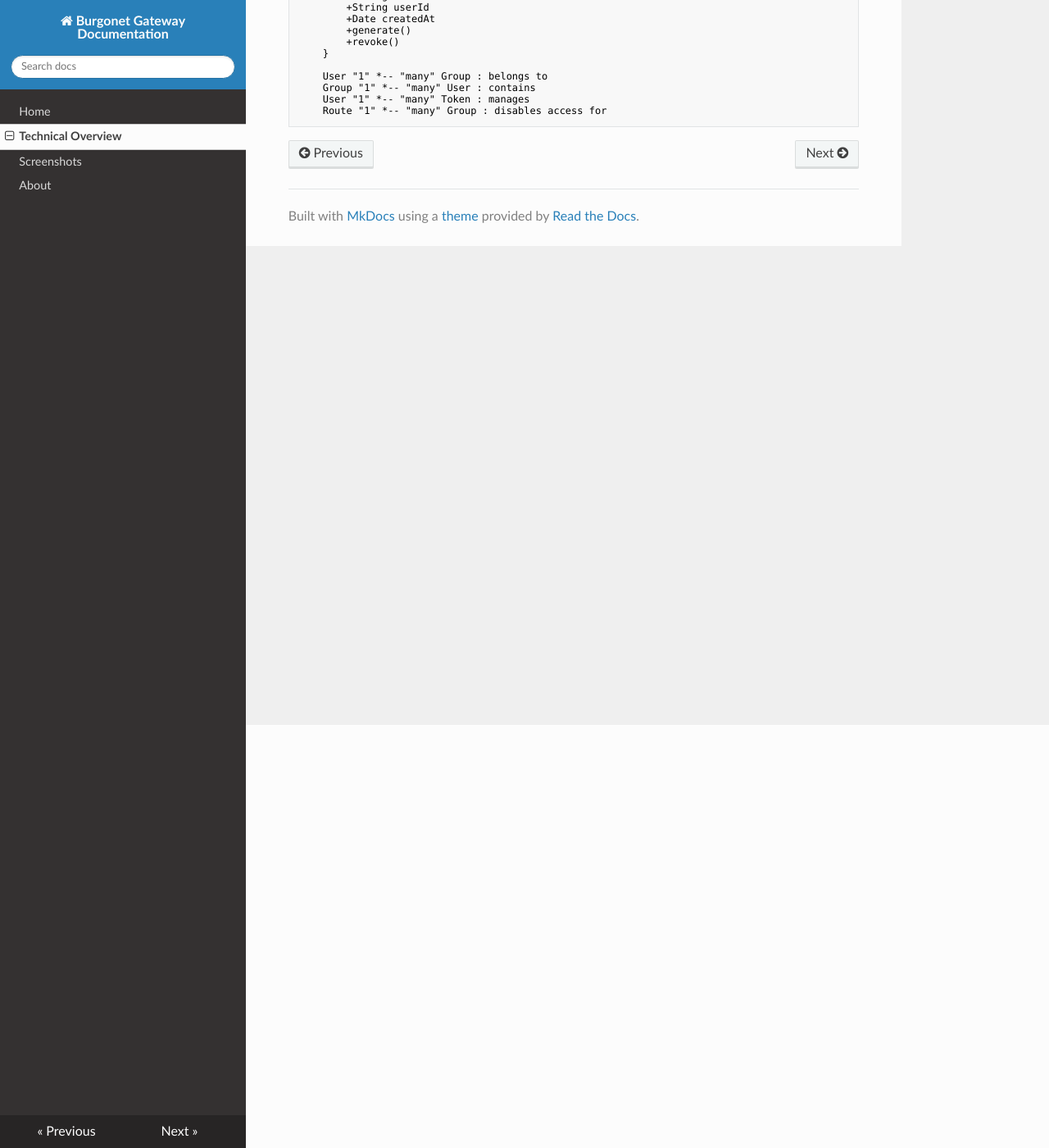
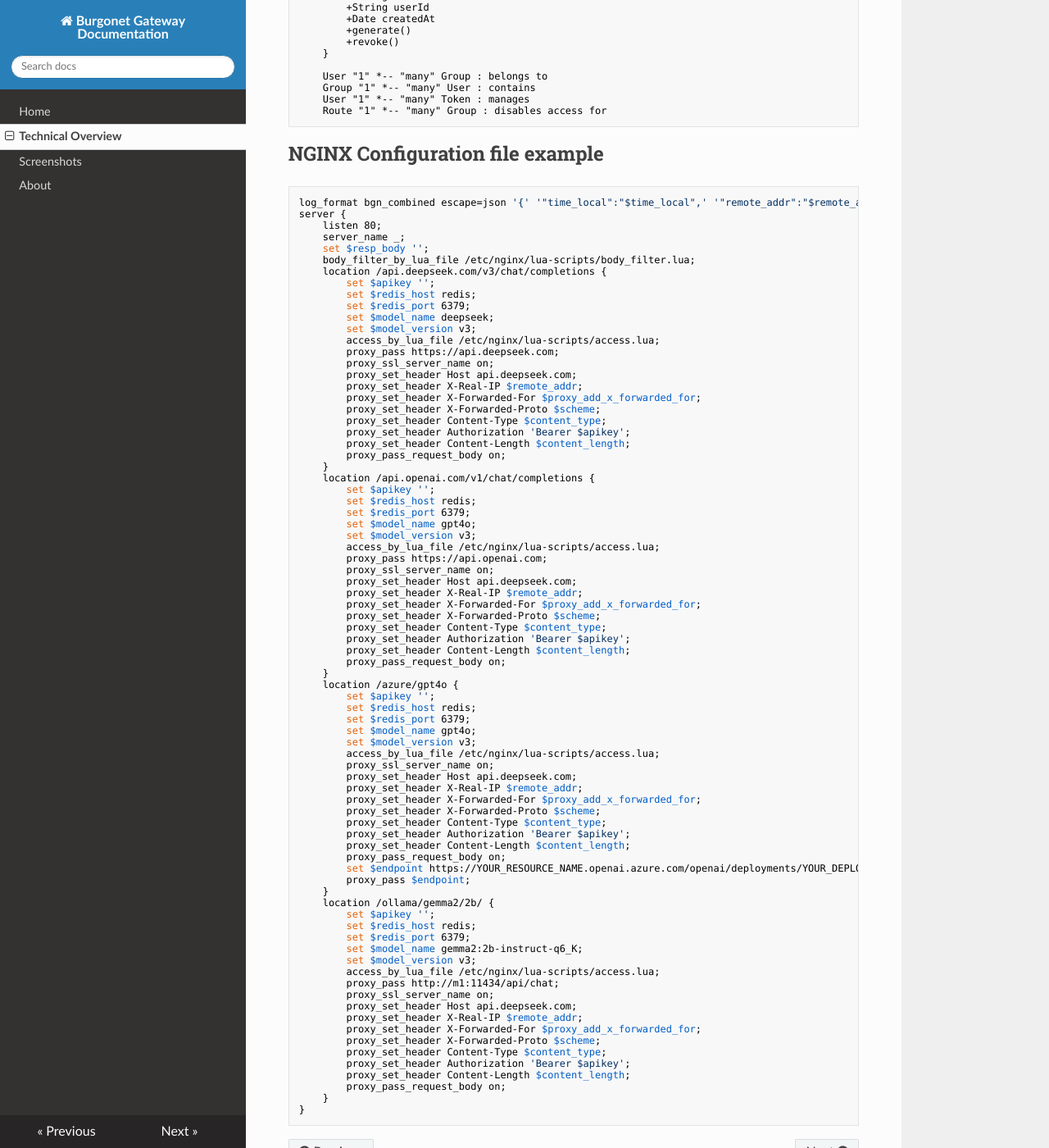
Before and after one commit to scampion/burgonet-gateway, an MkDocs documentation site: the page built from docs/technical.md, in a window 1280 px wide and 1400 px high, scrolled down 516 px. Shown: the whole window at 82% size. Built offline with MkDocs 1.6.1, drawn with Linux system fonts in a browser that asks for light colours; nearby versions of some CDN libraries.

Commit message:
varioux fix

````diff
--- a/docs/technical.md
+++ b/docs/technical.md
@@ -38,3 +38,88 @@ classDiagram
     User "1" *-- "many" Token : manages
     Route "1" *-- "many" Group : disables access for
 ```
+
+## NGINX Configuration file example
+
+```
+log_format bgn_combined escape=json '{' '"time_local":"$time_local",' '"remote_addr":"$remote_addr",' '"remote_user":"$remote_user",' '"request":"$request",' '"status": "$status",' '"body_bytes_sent":"$body_bytes_sent",' '"request_time":"$request_time",' '"http_referrer":"$http_referer",' '"http_user_agent":"$http_user_agent",' '"http_x_forwarded_for":"$http_x_forwarded_for",' '"host":"$host",' '"upstream_addr":"$upstream_addr",' '"request_method":"$request_method",' '"http_version":"$server_protocol",' '"request_body":"$request_body",' '"response_body":"$resp_body",' '"provider":"$provider",' '"model_name":"$model_name",' '"model_version":"$model_version"' '}';
+server {
+    listen 80;
+    server_name _;
+    set $resp_body '';
+    body_filter_by_lua_file /etc/nginx/lua-scripts/body_filter.lua;
+    location /api.deepseek.com/v3/chat/completions {
+        set $apikey '';
+        set $redis_host redis;
+        set $redis_port 6379;
+        set $model_name deepseek;
+        set $model_version v3;
+        access_by_lua_file /etc/nginx/lua-scripts/access.lua;
+        proxy_pass https://api.deepseek.com;
+        proxy_ssl_server_name on;
+        proxy_set_header Host api.deepseek.com;
+        proxy_set_header X-Real-IP $remote_addr;
+        proxy_set_header X-Forwarded-For $proxy_add_x_forwarded_for;
+        proxy_set_header X-Forwarded-Proto $scheme;
+        proxy_set_header Content-Type $content_type;
+        proxy_set_header Authorization 'Bearer $apikey';
+        proxy_set_header Content-Length $content_length;
+        proxy_pass_request_body on;
+    }
+    location /api.openai.com/v1/chat/completions {
+        set $apikey '';
+        set $redis_host redis;
+        set $redis_port 6379;
+        set $model_name gpt4o;
+        set $model_version v3;
+        access_by_lua_file /etc/nginx/lua-scripts/access.lua;
+        proxy_pass https://api.openai.com;
+        proxy_ssl_server_name on;
+        proxy_set_header Host api.deepseek.com;
+        proxy_set_header X-Real-IP $remote_addr;
+        proxy_set_header X-Forwarded-For $proxy_add_x_forwarded_for;
+        proxy_set_header X-Forwarded-Proto $scheme;
+        proxy_set_header Content-Type $content_type;
+        proxy_set_header Authorization 'Bearer $apikey';
+        proxy_set_header Content-Length $content_length;
+        proxy_pass_request_body on;
+    }
+    location /azure/gpt4o {
+        set $apikey '';
+        set $redis_host redis;
+        set $redis_port 6379;
+        set $model_name gpt4o;
+        set $model_version v3;
+        access_by_lua_file /etc/nginx/lua-scripts/access.lua;
+        proxy_ssl_server_name on;
+        proxy_set_header Host api.deepseek.com;
+        proxy_set_header X-Real-IP $remote_addr;
+        proxy_set_header X-Forwarded-For $proxy_add_x_forwarded_for;
+        proxy_set_header X-Forwarded-Proto $scheme;
+        proxy_set_header Content-Type $content_type;
+        proxy_set_header Authorization 'Bearer $apikey';
+        proxy_set_header Content-Length $content_length;
+        proxy_pass_request_body on;
+        set $endpoint https://YOUR_RESOURCE_NAME.openai.azure.com/openai/deployments/YOUR_DEPLOYMENT_ID-id/completions?api-version=2024-10-21;
+        proxy_pass $endpoint;
+    }
+    location /ollama/gemma2/2b/ {
+        set $apikey '';
+        set $redis_host redis;
+        set $redis_port 6379;
+        set $model_name gemma2:2b-instruct-q6_K;
+        set $model_version v3;
+        access_by_lua_file /etc/nginx/lua-scripts/access.lua;
+        proxy_pass http://m1:11434/api/chat;
+        proxy_ssl_server_name on;
+        proxy_set_header Host api.deepseek.com;
+        proxy_set_header X-Real-IP $remote_addr;
+        proxy_set_header X-Forwarded-For $proxy_add_x_forwarded_for;
+        proxy_set_header X-Forwarded-Proto $scheme;
+        proxy_set_header Content-Type $content_type;
+        proxy_set_header Authorization 'Bearer $apikey';
+        proxy_set_header Content-Length $content_length;
+        proxy_pass_request_body on;
+    }
+}
+```
````
Also changed, not shown: 3 other files.
